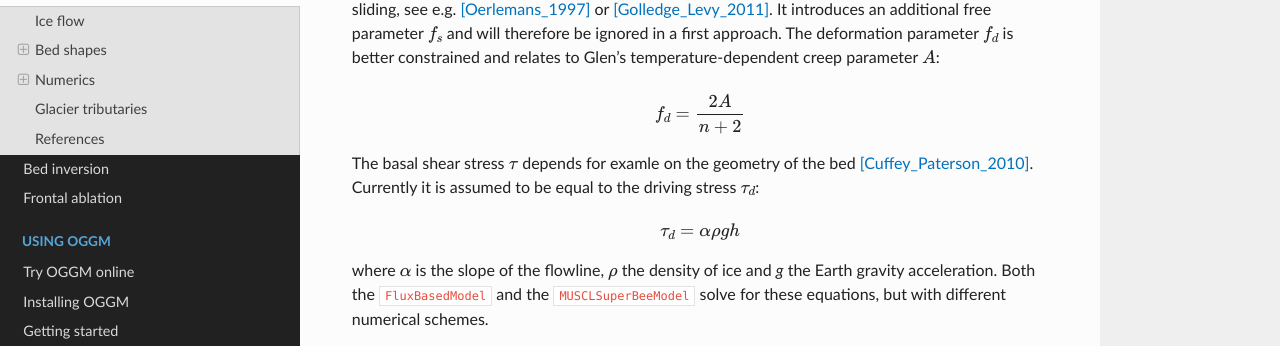
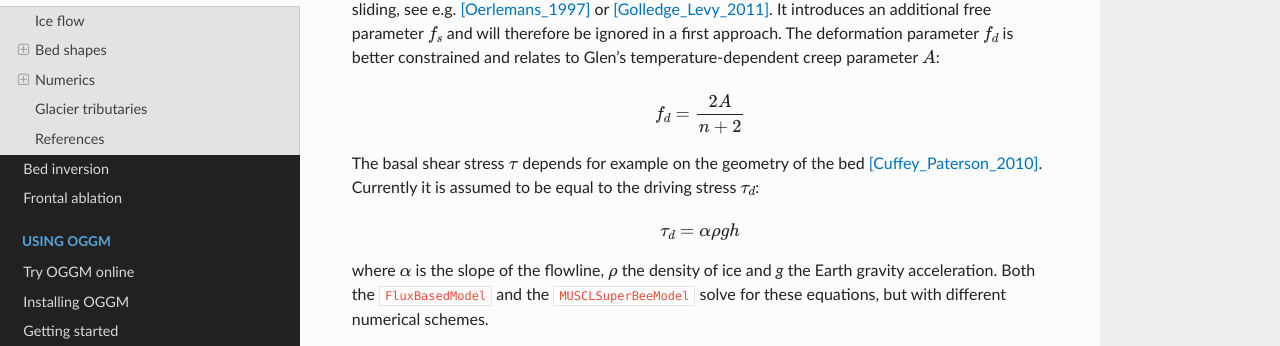
Before and after one commit to OGGM/oggm, a Sphinx documentation site: the page built from docs/ice-dynamics.rst, in a window 1280 px wide and 900 px high, scrolled down 1035 px. Shown: the part 104-450 px from the top of the window. Built offline with Sphinx 7.4.7 and the Read the Docs theme 2.0.0, drawn with Linux system fonts in a browser that asks for light colours; the version number could not be read and is left out.

Commit message:
Update docs/ice-dynamics.rst
Co-authored-by: Fabien Maussion <fabien.maussion@uibk.ac.at>

```diff
--- a/docs/ice-dynamics.rst
+++ b/docs/ice-dynamics.rst
@@ -52,7 +52,7 @@ temperature‐dependent creep parameter :math:`A`:
 
     f_d = \frac{2 A}{n + 2}
 
-The basal shear stress :math:`\tau` depends for examle on the geometry of the bed
+The basal shear stress :math:`\tau` depends for example on the geometry of the bed
 [Cuffey_Paterson_2010]_. Currently it is assumed to be
 equal to the driving stress :math:`\tau_d`:
 
```
